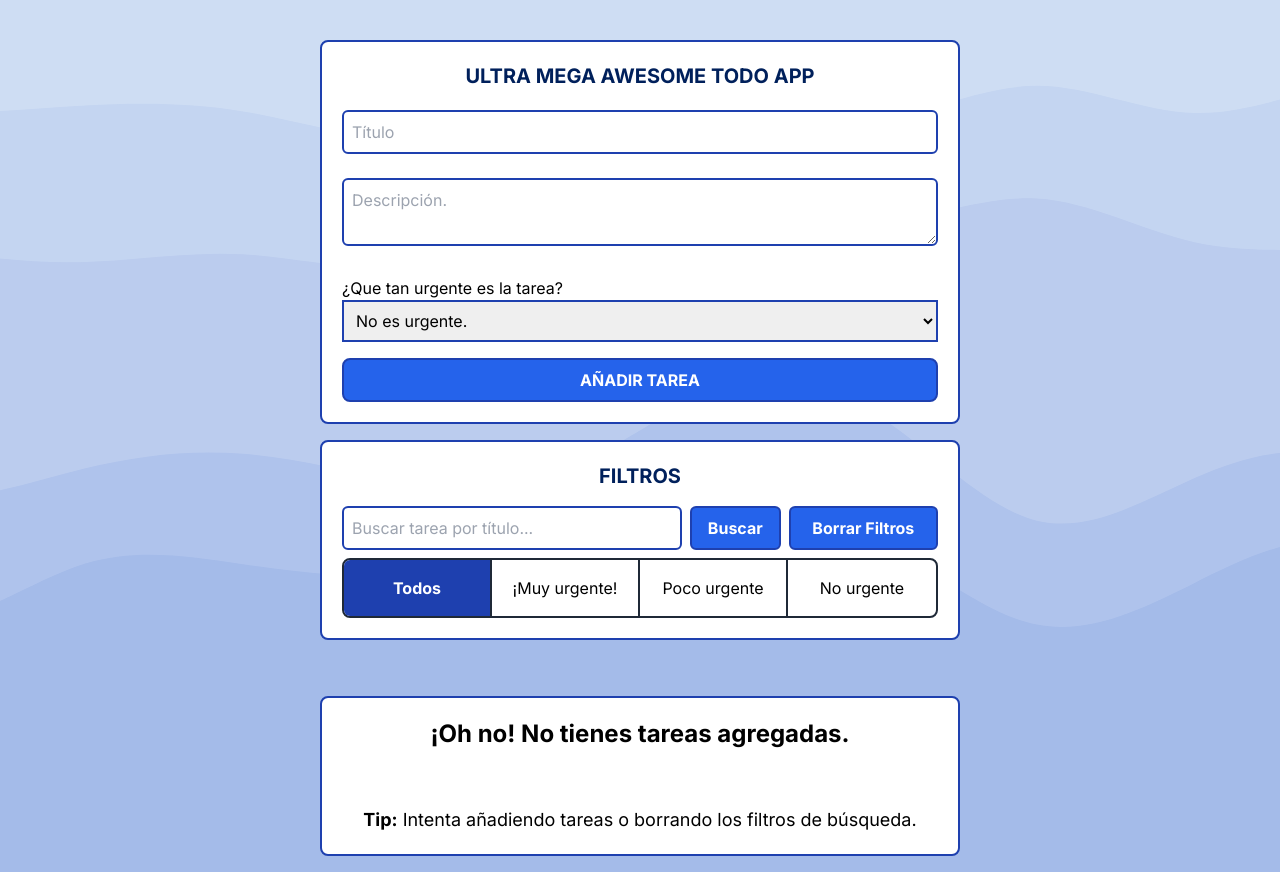
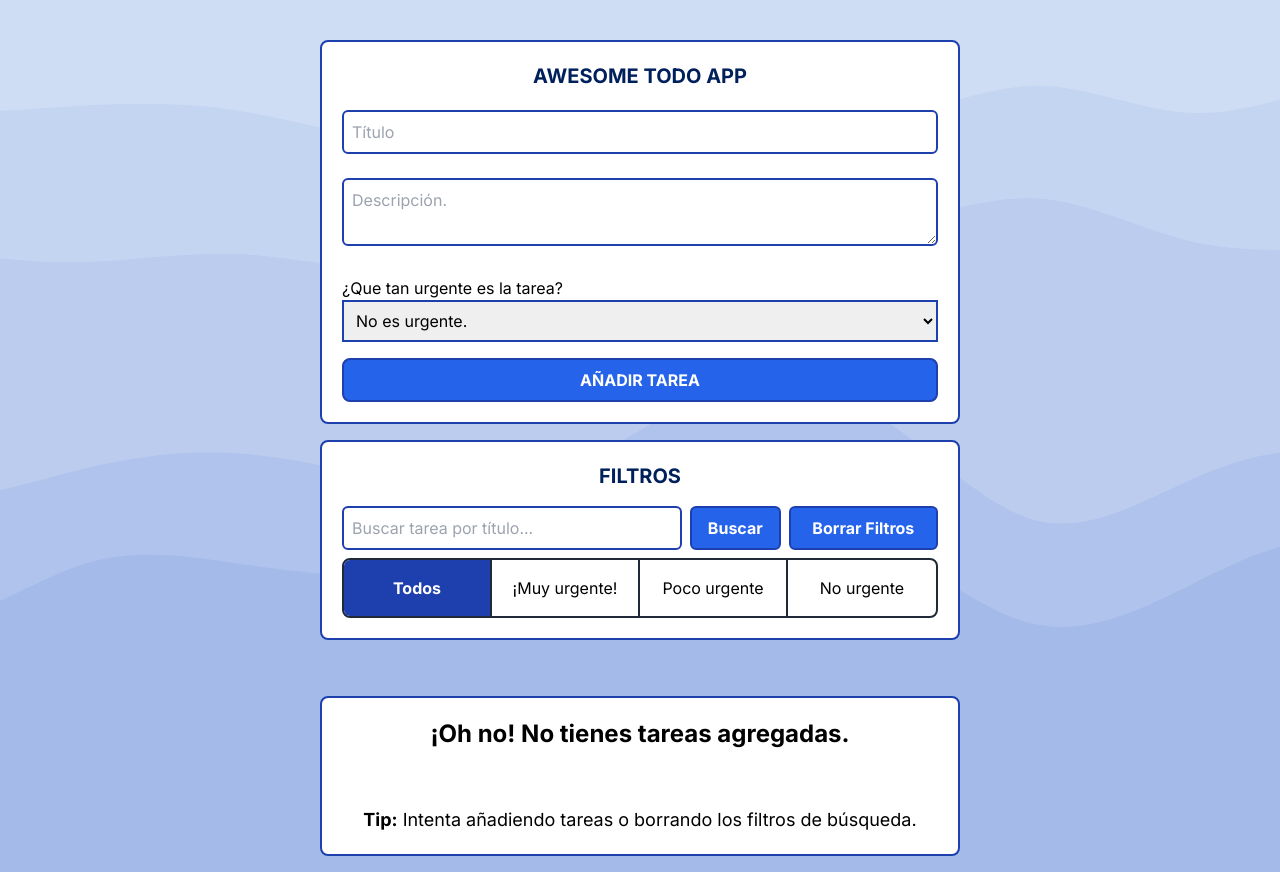
Before and after one commit to GustinDev/ultra-mega-awesome-todo-app, a Next.js app: page / in a window 1280 px wide. Built offline with nearby package versions, Linux system fonts and the light colour scheme.

Commit message:
Hero & Home: All Styles & Favicon (Done) - V3

```diff
--- a/src/app/page.tsx
+++ b/src/app/page.tsx
@@ -77,7 +77,7 @@ export default function Home() {
               className='flex flex-col w-full p-5'
             >
               <h1 className='text-center mb-5 font-bold uppercase text-xl text-customBlue5'>
-                ultra mega awesome todo app
+                awesome todo app
               </h1>
               {/* Title */}
               <div className='w-full '>
```
